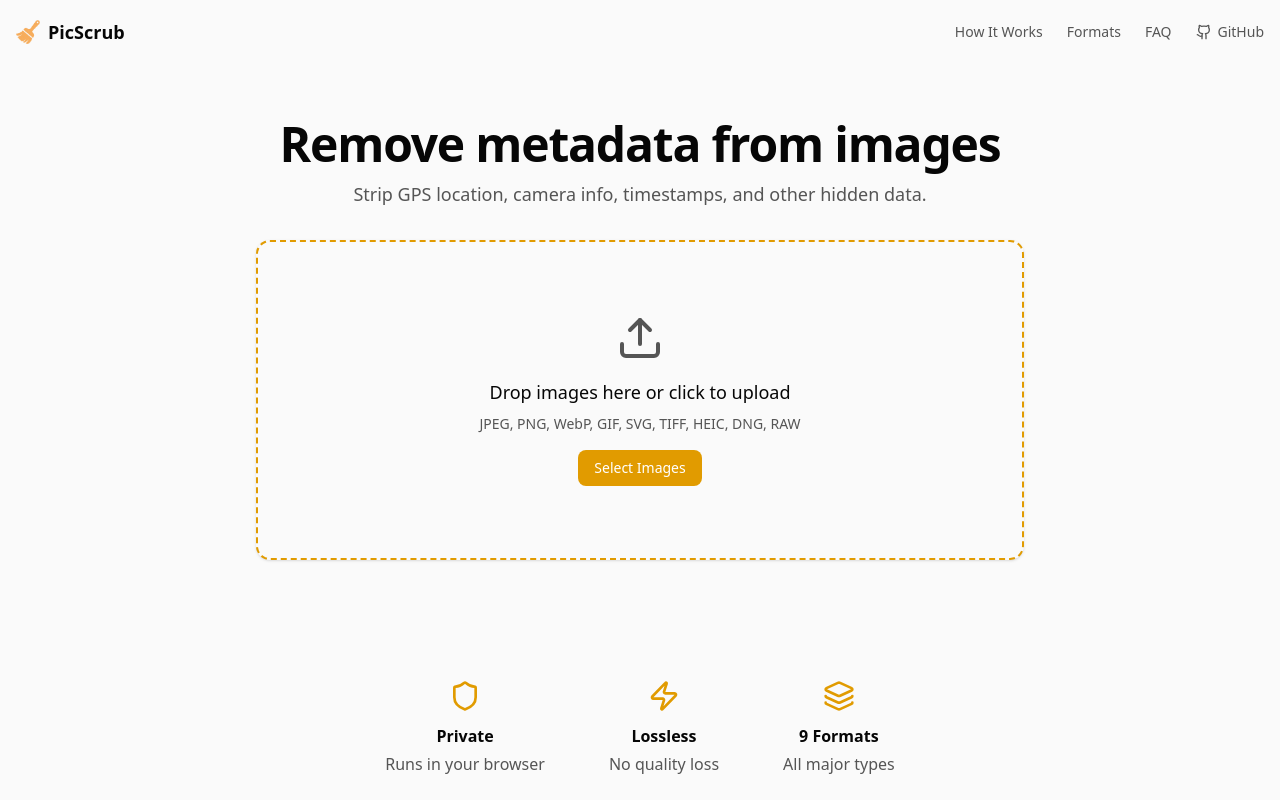
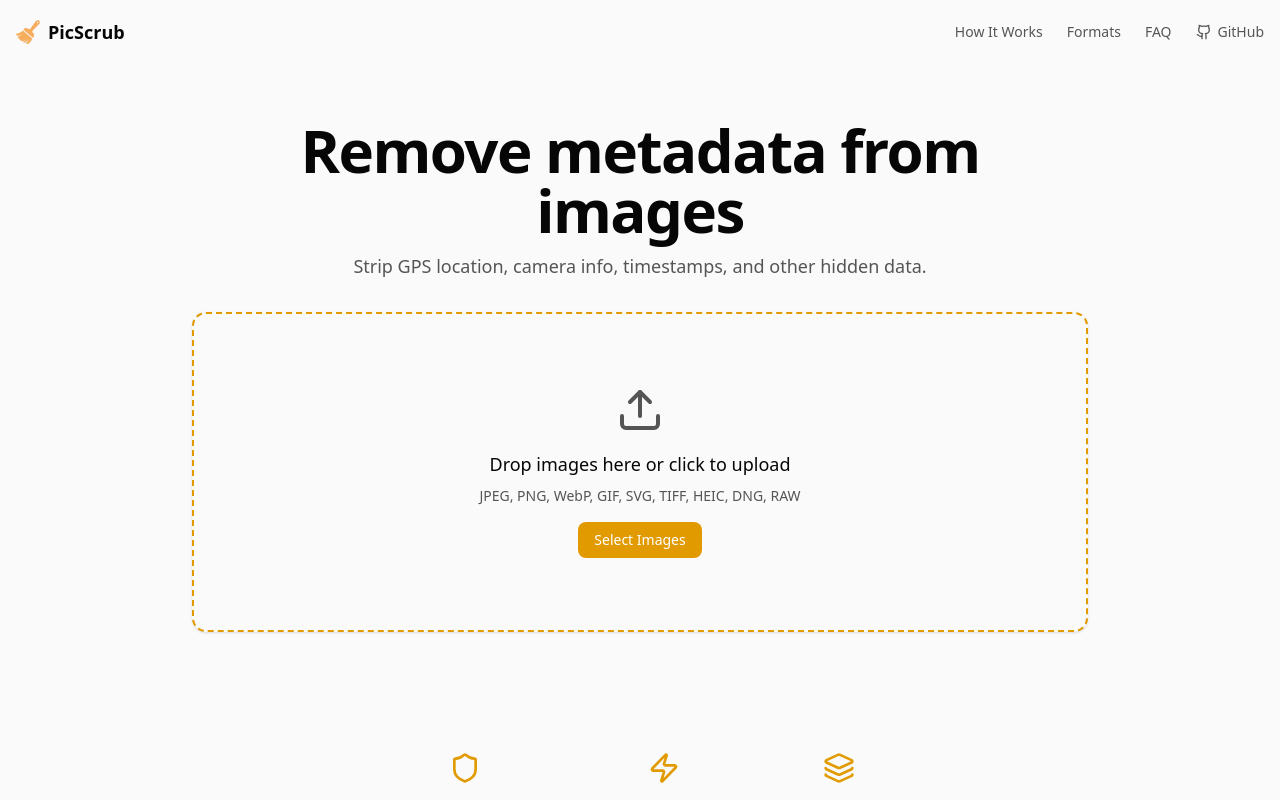
Before and after one commit to fasouto/picscrub-web, a Next.js app: page / in a window 1280 px wide. Shown: the top 800 px of the page. Built offline with nearby package versions, Linux system fonts and the light colour scheme.

Commit message:
Static export and header changes

```diff
--- a/app/page.tsx
+++ b/app/page.tsx
@@ -10,10 +10,10 @@
       {/* Hero + Tool Combined - Above the Fold */}
       <section className="py-10 md:py-14">
         <div className="container mx-auto px-4">
-          <div className="max-w-3xl mx-auto">
+          <div className="max-w-4xl mx-auto">
             {/* Brief headline */}
             <div className="text-center mb-8">
-              <h1 className="text-4xl md:text-5xl font-bold tracking-tight mb-3">
+              <h1 className="text-5xl md:text-6xl font-bold tracking-tight mb-3">
                 Remove metadata from images
               </h1>
 
--- a/next.config.ts
+++ b/next.config.ts
@@ -2,6 +2,7 @@
 
 const nextConfig: NextConfig = {
   output: "export",
+  images: { unoptimized: true },
 };
 
 export default nextConfig;
```
Also changed, not shown: 1 other file (tests, documents, lock files or other folders).
